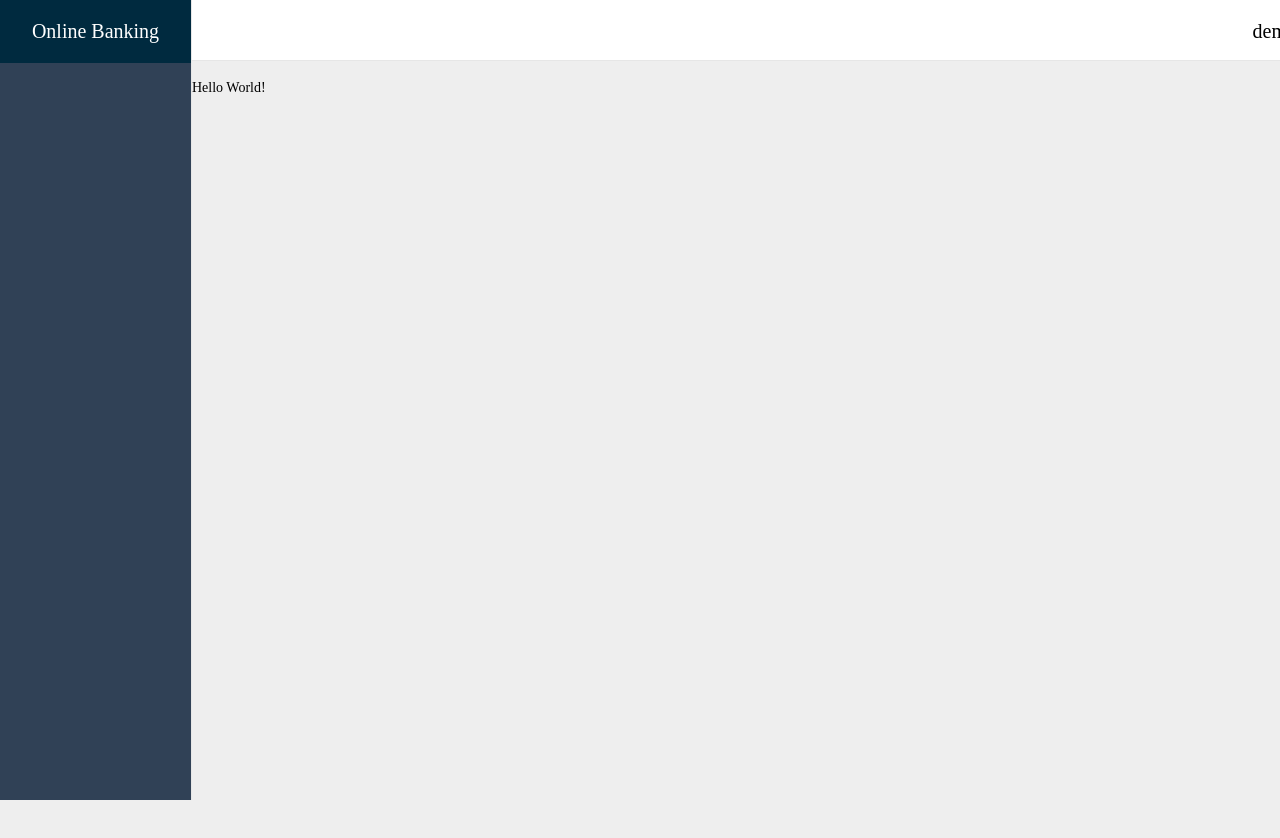
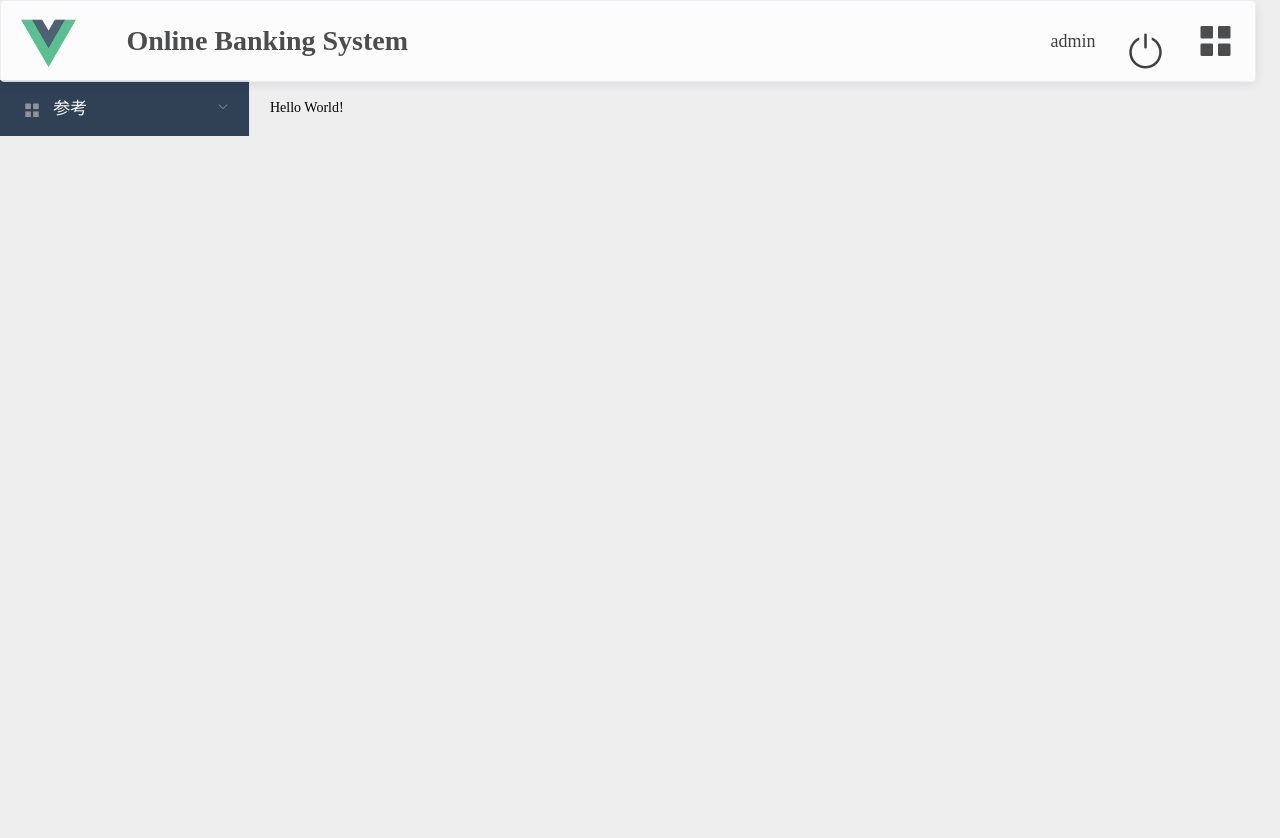
Before and after one commit to weijie2281/CiticProject_Web, a Vue app: page /index in a window 1280 px wide. Before the commit this address led to /index#/index. Built offline with nearby package versions, Linux system fonts and the light colour scheme.

Commit message:
导航菜单补充和路由更新

```diff
--- a/src/components/Home.vue
+++ b/src/components/Home.vue
@@ -1,13 +1,16 @@
 <template>
-  <div class="app-wrapper">
-    <admin-menu class="sidebar-container" />
-    <div class="main-container">
-      <div class="fixed-header" >
-        <nav-menu />
-      </div>
-      <app-main></app-main>
-    </div>
-  </div>
+  <el-container id="admin-body">
+    <nav-menu style="position: absolute;width: 98%;z-index: 1;height: 80px">
+    </nav-menu>
+    <el-container>
+      <el-aside style="width: 250px; height: 100%;margin-top: 80px;">
+        <admin-menu/>
+      </el-aside>
+      <el-main style="margin-top: 80px;">
+        <router-view/>
+      </el-main>
+    </el-container>
+  </el-container>
 </template>
 
 <script>
@@ -21,7 +24,7 @@
 </script>
 
 <style scoped>
-  .main-container {
+  /*.main-container {
     min-height: 100%;
     transition: margin-left .28s;
     margin-left: 15%;
@@ -52,5 +55,12 @@
     z-index: 9;
     width: 85%;
     transition: width 0.28s;
+  }*/
+  *{
+    padding: 0;
+    margin: 0;
+  }
+  #admin-body {
+    height: 95vh;
   }
 </style>
--- a/src/components/admin/AdminMenu.vue
+++ b/src/components/admin/AdminMenu.vue
@@ -7,9 +7,9 @@
       background-color="#304156"
       text-color="#fff"
       active-text-color="#ffd04b">
-      <div class="side-header">
+      <!--<div class="side-header">
         <p>Online Banking</p>
-      </div>
+      </div>-->
       <template v-for="(item,i) in adminMenus">
         <!--index 没有用但是必需字段且为 string -->
         <el-submenu :key="i" :index="i + ''" style="text-align: left">
@@ -32,7 +32,15 @@
     name: 'AdminMenu',
     data () {
       return {
-        adminMenus: []
+        adminMenus: [
+          {
+            path: '', name: '', component: '', iconCls: 'el-icon-menu', nameZh: '参考',
+            children: [{
+              path: '/', name: '', component: '', icon: 'el-icon-minus', nameZh: '参考选项'
+            }, {
+              path: '/login', name: 'Login', component: 'Login', icon: 'el-icon-menu', nameZh: '参考选项'}]
+          },
+           ]
       }
     },
     created () {
--- a/src/components/common/NavMenu.vue
+++ b/src/components/common/NavMenu.vue
@@ -1,17 +1,13 @@
 <template>
-  <el-menu
-    class="el_menu_nav"
-    router
-    mode="horizontal"
-    background-color="white"
-    text-color="#222"
-    active-text-color="red"
-    style="min-width: 1300px">
-    <a href="#nowhere">更多功能</a>
-    <i class="el-icon-menu"></i>
-    <span>{{username}}</span>
-    <i class="el-icon-switch-button"></i>
-  </el-menu>
+  <el-card class="admin-header">
+    <a href="/">
+      <img src="../../assets/logo.png" alt="CITIC">
+    </a>
+    <span>Online Banking System</span>
+    <i class="el-icon-menu"/>
+    <i class="el-icon-switch-button" v-on:click="logout"/>
+    <a class="personalCenter" href="#">{{username}}</a>
+  </el-card>
 </template>
 
 <script>
@@ -20,15 +16,59 @@
     data () {
       return {
         // username: this.$store.state.user.username
-        username: 'demo'
+        username: 'admin'
       }
     },
     methods: {
-
+      logout() {
+        alert("登出")
+      }
     }
   }
 </script>
 
 <style scoped>
+  *{
+    margin: 0;
+    padding: 0;
+  }
+  a {
+    text-decoration: none;
+  }
+  .admin-header {
+    height: 80px;
+    opacity: 0.85;
+    line-height: 40px;
+    min-width: 900px;
+  }
 
+  .admin-header img {
+    float: left;
+    margin-top: -5px;
+    width: 55px;
+  }
+
+  .admin-header span {
+    font-size: 28px;
+    font-weight: bold;
+    position: absolute;
+    left: 10%;
+  }
+  .personalCenter{
+    color: #222;
+    float: right;
+    padding-right: 20px;
+    font-size: 18px;
+  }
+  .el-icon-switch-button {
+    font-size: 40px;
+    float: right
+  }
+  .el-icon-menu{
+    cursor: pointer;
+    outline: 0;
+    font-size: 40px;
+    float: right;
+    padding-left: 20px;
+  }
 </style>
--- a/src/router/index.js
+++ b/src/router/index.js
@@ -7,6 +7,7 @@ import Home from '../components/Home'
 Vue.use(Router)
 
 export default new Router({
+  mode: 'history',
   routes: [
     {
       path: '/',
```
